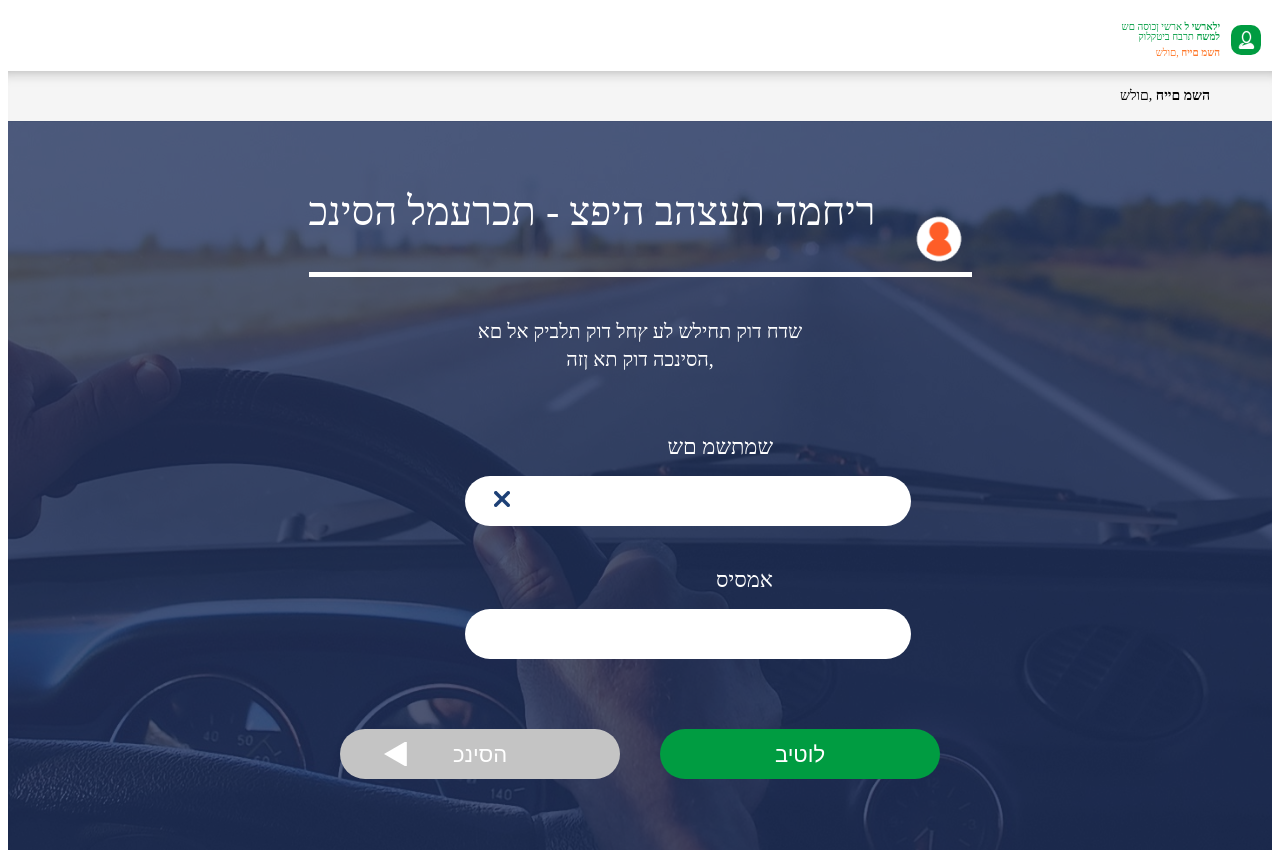
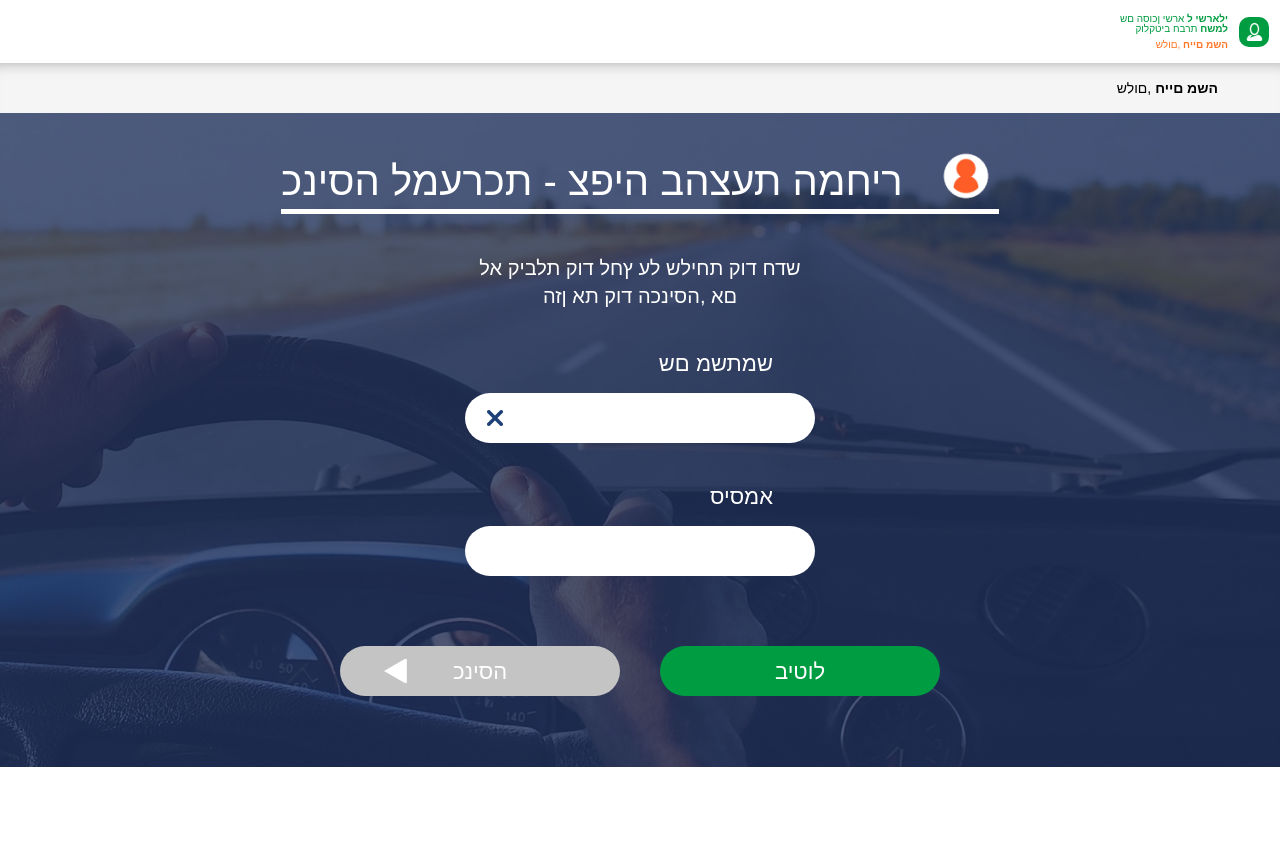
Before and after one commit to volbur/shlomo-vue, a Vue app: page /login in a window 1280 px wide. After the commit the page ends 800 px from the top, so only its background shows below. Built offline with nearby package versions, Linux system fonts and the light colour scheme.

Commit message:
fix width

```diff
--- a/src/App.vue
+++ b/src/App.vue
@@ -7,4 +7,5 @@ export default {};
 </script>
 
 <style lang="scss">
+@import "scss/main.scss";
 </style>
```
